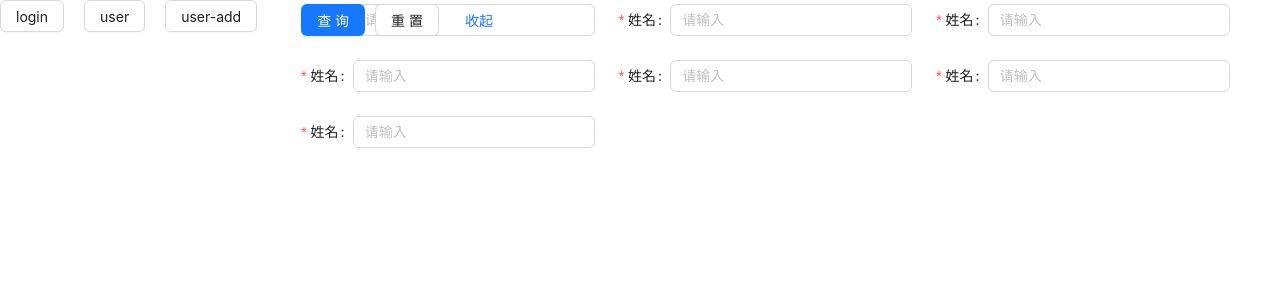
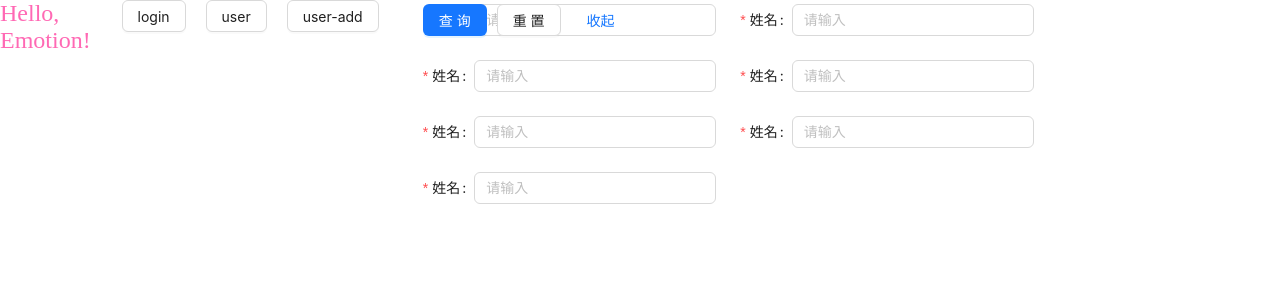
Before and after one commit to zhangzenggitlab/react-admin, a React app: page /user in a window 1280 px wide. Shown: the top 300 px of the page. Built offline with nearby package versions, Linux system fonts and the light colour scheme; the HTML template or start-up script is replaced by a standard one.

Commit message:
feat:filter-form组件

```diff
--- a/src/App.tsx
+++ b/src/App.tsx
@@ -1,3 +1,5 @@
+
+
 import { Suspense } from 'react'
 
 import { BaseRouter } from '@/lib'
--- a/src/components/filter-form/filter-form.tsx
+++ b/src/components/filter-form/filter-form.tsx
@@ -1,9 +1,13 @@
 import React from 'react'
 import clsx from 'clsx'
 import { Form, FormProps as AntFormProps } from 'antd'
+import {css} from '@emotion/react'
 
 import { Button } from '@/components'
 
+const style = css`
+  margin-top: 40px;
+  `
 export interface FormProps extends AntFormProps {
   children?: React.ReactNode
   /** 查询按钮 */
@@ -16,6 +20,8 @@ const DEFINE = {
   rowHeight: 32,
 }
 
+console.log(style)
+
 export const FilterForm = (props: FormProps) => {
   const { rowHeight = DEFINE.rowHeight } = props
   const [collapsed, setCollapsed] = React.useState<boolean>(false)
@@ -24,7 +30,7 @@ export const FilterForm = (props: FormProps) => {
               style={{ height: collapsed ? rowHeight + 'px' : 'auto' }}>
     <Form {...props} className="filter-form flex gap-24 wrap">{props.children}</Form>
 
-    <div className={clsx(collapsed ? '' : 'absolute filter-form-control', 'flex gap-10')}>
+    <div className={clsx(collapsed ? style : 'absolute filter-form-control', 'flex gap-10')} >
       <Button type="primary" onClick={() => {
         props.onSearch?.()
       }}>查询</Button>
--- a/src/pages/home/home.tsx
+++ b/src/pages/home/home.tsx
@@ -1,14 +1,25 @@
+/** @jsxImportSource @emotion/react */
+import { css } from '@emotion/react';
 import React from 'react'
 import { Outlet } from 'react-router-dom'
 
 import { useRouterNavigate } from '@/lib'
 import { Button } from '@/components'
-
+const style = css`
+  color: hotpink;
+  font-size: 24px;
+`;
 const Home: React.FC = () => {
   const navigate = useRouterNavigate()
 
   return (
+
     <div className="flex gap-20">
+
+      <div css={style}>
+        Hello, Emotion!
+      </div>
+
       <Button
         onClick={() => {
           navigate('/login')
@@ -27,10 +38,10 @@ const Home: React.FC = () => {
 
       <Button
         onClick={() => {
-          navigate('/user/add/2',{
-state:{
-  name:"zzz"
-}
+          navigate('/user/add/2', {
+            state: {
+              name: "zzz"
+            }
           })
         }}
       >
```
